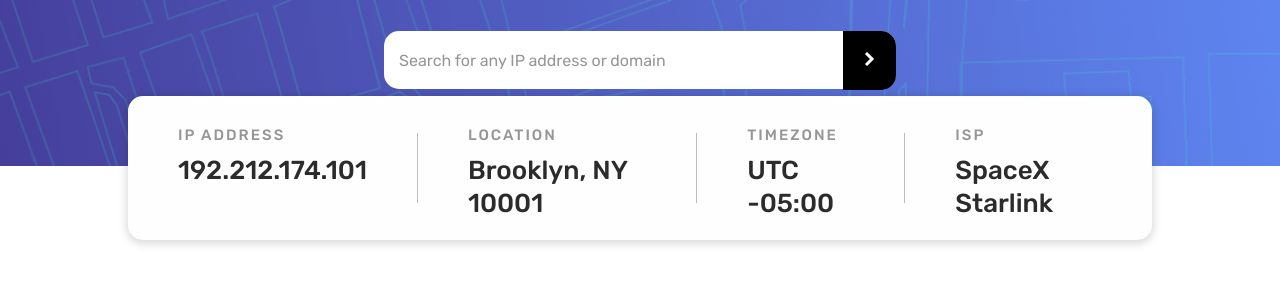
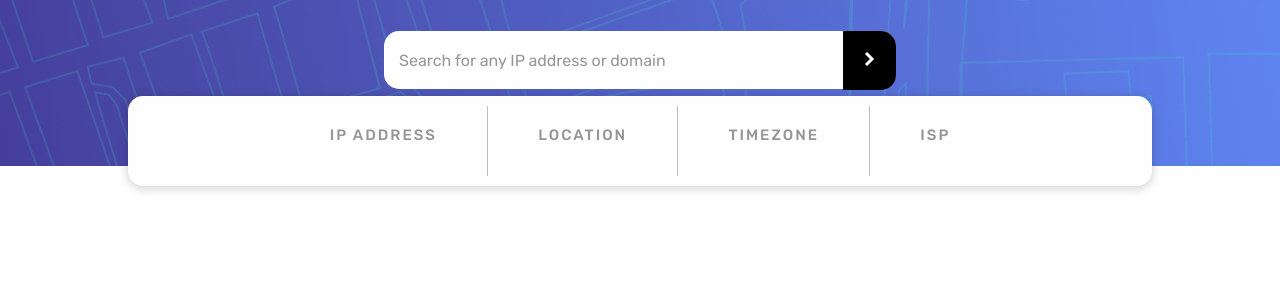
Before and after one commit to Auddity/FEM_IP-Address-Stat-Tracker, a plain HTML site: page index.html in a window 1280 px wide. Shown: the part 74-358 px from the top of the page. Drawn offline with nearby package versions, Linux system fonts and the light colour scheme; no server answers.

Commit message:
scss refactor

```diff
--- a/index.html
+++ b/index.html
@@ -40,7 +40,7 @@
         ip address
       </small>
       <p class="display-section-value" id="ip-value">
-        192.212.174.101
+
       </p>
     </div>
     <div class="divider"></div>
@@ -49,7 +49,7 @@
         location
       </small>
       <p class="display-section-value" id="location-value">
-        Brooklyn, NY 10001
+
       </p>
     </div>
     <div class="divider"></div>
@@ -58,7 +58,7 @@
         timezone
       </small>
       <p class="display-section-value" id="utc-value">
-        UTC -05:00
+
       </p>
     </div>
     <div class="divider"></div>
@@ -67,7 +67,7 @@
         isp
       </small>
       <p class="display-section-value" id="isp-value">
-        SpaceX Starlink
+
       </p>
     </div>
   </section>
--- a/sass/layout/_display.scss
+++ b/sass/layout/_display.scss
@@ -12,37 +12,13 @@
   border-radius: 1.5rem;
   box-shadow: 0 2px 8px 2px rgba(0,0,0, 0.14);
   z-index: 1;
-  @include mx.mq(900px) {
-    top: 22%;
-    display: flex;
-    justify-content: center;
-    padding-block: 3.5rem;
-  }
-  @include mx.mqh(812px) {
-    top: 17rem;
-    padding-block: 1rem;
-  }
 
   .divider {
     display: none;
-    @include mx.mq(900px) {
-      display: block;
-      height: 7rem;
-      width: 1.2px;
-      background-color: rgba(0,0,0,0.25);
-      margin-block: auto;
-    }
   }
 
   &-section {
     padding-block: 1rem;
-    @include mx.mq(900px) {
-      text-align: left;
-      padding-inline: 5rem;
-    }
-    @include mx.mqh(667px) {
-      padding-block: 0;
-    }
 
     &-title {
       display: block;
@@ -52,20 +28,12 @@
       font-weight: 700;
       letter-spacing: .2rem;
       padding-block: 1rem;
-      @include mx.mq(900px) {
-        font-size: 1.5rem;
-        font-weight: 500;
-      }
     }
 
     &-value {
       color: mx.textColor(#fefefe);
       font-weight: 500;
       font-size: 2rem;
-      @include mx.mq(900px) {
-        font-size: 2.6rem;
-        line-height: 3.3rem;
-      }
     }
   }
 }
--- a/sass/layout/_header.scss
+++ b/sass/layout/_header.scss
@@ -20,9 +20,6 @@
   .form {
     width: min(39rem, 80%);
     margin-inline: auto;
-    @include mx.mq(900px) {
-      width: 40%;
-    }
 
     &-control {
       display: block;
--- /dev/null
+++ b/sass/layout/_responsive.scss
@@ -0,0 +1,51 @@
+// Header - width
+@include mx.mq(900px) {
+  .form {
+    width: 40%;
+  }
+}
+
+// Display - width
+@include mx.mq(900px) {
+  .display {
+    top: 22%;
+    display: flex;
+    justify-content: center;
+    padding-block: 3.5rem;
+
+    .divider {
+      display: block;
+      height: 7rem;
+      width: 1.2px;
+      background-color: rgba(0,0,0,0.25);
+      margin-block: auto;
+    }
+
+    &-section {
+      text-align: left;
+      padding-inline: 5rem;
+
+      &-title {
+        font-size: 1.5rem;
+        font-weight: 500;
+      }
+
+      &-value {
+        font-size: 2rem;
+        line-height: 3.3rem;
+      }
+    }
+  }
+}
+
+// Display - height
+@include mx.mqh(667px) {
+  .display {
+    top: 17rem;
+    padding-block: 1rem;
+
+    &-section {
+      padding-block: 0;
+    }
+  }
+}
--- a/sass/main.scss
+++ b/sass/main.scss
@@ -2,3 +2,4 @@
 @use 'layout/header';
 @use 'layout/display';
 @use 'layout/map';
+@use 'layout/responsive';
```
